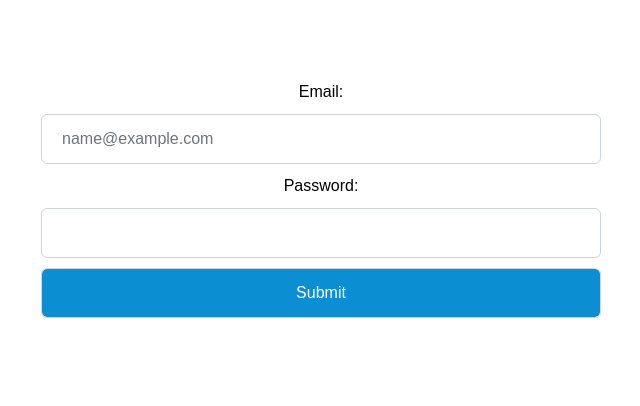
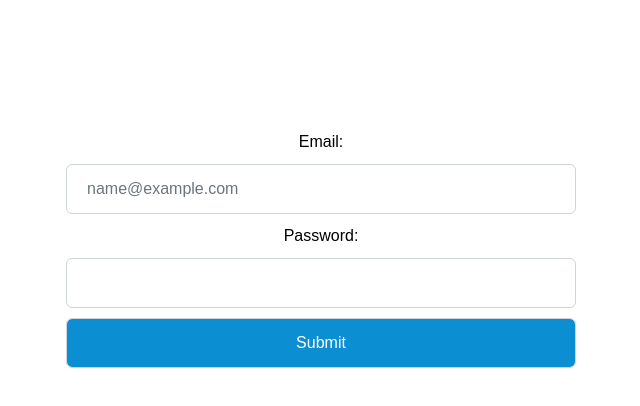
Before and after one commit to k-gs/further-web-assignment-1, a React (Create React App) app: page / in a window 1280 px wide. Shown: the top 406 px of the page, without its empty margins (319-959 px from the left). Built offline with nearby package versions, Linux system fonts and the light colour scheme.

Commit message:
Redirect now working; using react-router-dom v6 modules now

```diff
--- a/src/App.js
+++ b/src/App.js
@@ -1,11 +1,68 @@
-import './App.css';
-import BasicExample from './pages/Form';
+// App.js
+import React, {useEffect} from "react";
+import {
+    BrowserRouter as Router,
+    Route,
+    Routes,
+    Link,
+    useLocation,
+} from "react-router-dom";
 
-function App() {
+import Form from './pages/Form';
+import LandingPage from './pages/Landing';
 
+// Create a custom hook that uses both useLocation and useEffect
+const useScrollToTop = () => {
+    const location = useLocation();
+    useEffect(() => {
+        window.scrollTo({top: 0});
+        // scroll to the top of the browser window when changing route
+        // the window object is a normal DOM object and is safe to use in React.
+    }, [location]);
+};
+
+// // This is corresponding to "/" route
+// const Home = (props) => {
+//     useScrollToTop();
+//     return (
+//         <Form />
+//         // <>
+//         //     <h1>Home</h1>
+//         //     <hr />
+//         //     <p style={{marginTop: "150vh"}}>
+//         //         <Link to="/contact">Go to contact page</Link>
+//         //     </p>
+//         // </>
+//     );
+// };
+
+// // This is corresponding to "/contact" route
+// const Landing = (props) => {
+//     useScrollToTop();
+//     return (
+//         <LandingPage />
+//         // <>
+//         //     <h1>Contact</h1>
+//         //     <hr />
+//         //     <p style={{marginTop: "150vh"}}>
+//         //         <Link to="/">Go to homepage</Link>
+//         //     </p>
+//         // </>
+//     );
+// };
+
+// The root component
+const App = () => {
     return (
-        <BasicExample />
+        <div style={{padding: 50}}>
+            <Router>
+                <Routes>
+                    <Route path="/" element={<Form />} />
+                    <Route path="/LandingPage" element={<LandingPage />} />
+                </Routes>
+            </Router>
+        </div>
     );
-}
+};
 
 export default App;
--- a/src/index.js
+++ b/src/index.js
@@ -1,26 +1,15 @@
 import React from 'react';
 import ReactDOM from 'react-dom/client';
-import {BrowserRouter, Routes, Route} from "react-router-dom";
 import './index.css';
-//import App from './App';
-import Form from './pages/Form';
-import Landing from './pages/Landing';
+import App from './App';
 import reportWebVitals from './reportWebVitals';
 
-export default function App() {
-    return (
-        <BrowserRouter>
-            <Routes>
-                <Route path="/" element={<Form />}>
-                    <Route path="Landing" element={<Landing />} />
-                </Route>
-            </Routes>
-        </BrowserRouter>
-    );
-}
-
 const root = ReactDOM.createRoot(document.getElementById('root'));
-root.render(<App />);
+root.render(
+    <React.StrictMode>
+        <App />
+    </React.StrictMode>
+);
 
 // If you want to start measuring performance in your app, pass a function
 // to log results (for example: reportWebVitals(console.log))
--- a/src/pages/Form.js
+++ b/src/pages/Form.js
@@ -1,18 +1,33 @@
 //import Button from 'react-bootstrap/Button';
 //import Form from 'react-bootstrap/Form';
 import 'bootstrap/dist/css/bootstrap.min.css';
+import {
+    BrowserRouter as Router,
+    Route,
+    Routes,
+    Link,
+    useLocation,
+    Navigate,
+} from "react-router-dom";
 import {useState} from 'react';
+import LandingPage from './Landing';
+
+//import {
+//    BrowserRouter as Router,
+//    Route,
+//    Routes,
+//    Link,
+//    useLocation,
+//} from "react-router-dom";
+
 //import ReactDOM from 'react-dom/client';
 //import {BrowserRouter as Router, Route, Link, Switch, Redirect} from "react-router-dom";
 import './Form.css';
-//import LandingPage from './Landing'
-
-//import ReactDOM from 'react-dom/client';
-
 
 function Form() {
     const [email, setEmail] = useState("");
     const [password, setPassword] = useState("");
+    const [loggedIn, setLoggedIn] = useState(false);
 
     const handleSubmit = (event) => {
         event.preventDefault();
@@ -22,11 +37,12 @@ function Form() {
         d.getDate();
         localStorage.setItem("date", d);
 
-        // var loginSuccess = localStorage.getItem("email") == "password" ? true : false
-        // if (loginSuccess) {
-        //     console.log("Redirecting...")
-        //     return <Redirect to="/LandingPage" />
-        // }
+        if (localStorage.getItem("email") === "test@mail.eu") setLoggedIn(true)
+    }
+
+    if (loggedIn) {
+        console.log("Redirecting...")
+        return <Navigate replace to="/LandingPage" />;
     }
 
     return (
--- a/src/pages/Landing.js
+++ b/src/pages/Landing.js
@@ -7,7 +7,7 @@ import './Form.css';
 
 function LandingPage() {
     return (
-        <label>Login successful</label>
+        <h1>Login successful</h1>
     )
 }
 
```
